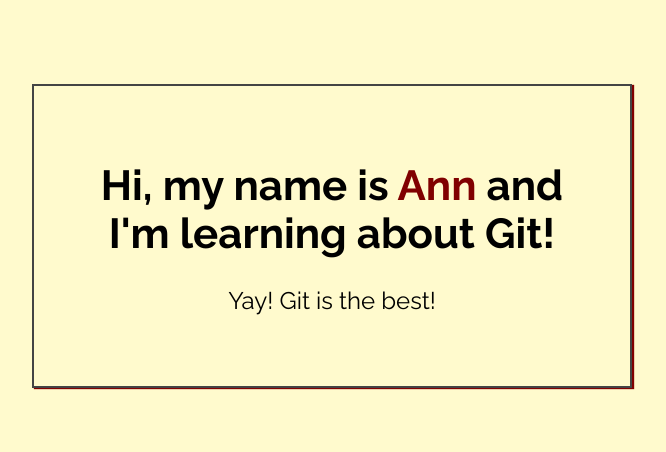
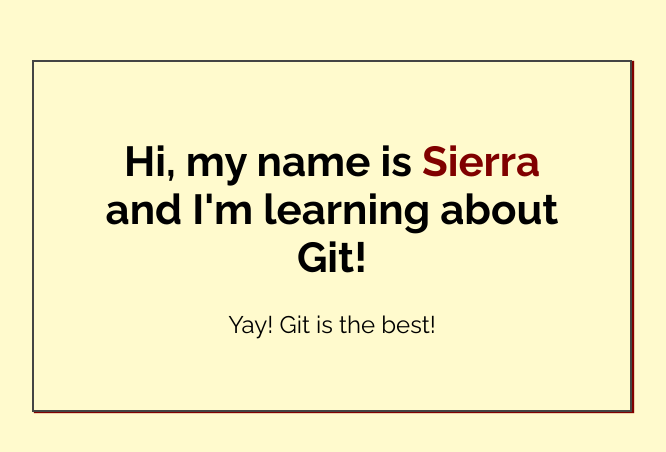
Before and after one commit to Sierra-Quin/Website-skillcrush, a plain HTML site: page index.html in a window 1280 px wide. Shown: the part 164-616 px from the top of the page, without its empty margins (308-974 px from the left). Drawn offline with Linux system fonts and the light colour scheme.

Commit message:
Name change to index.html

```diff
--- a/index.html
+++ b/index.html
@@ -14,7 +14,7 @@
 <body>
 
     <div class="greeting">
-        <h1>Hi, my name is <span class="highlight">Ann</span> and I'm learning about Git! </h1>
+        <h1>Hi, my name is <span class="highlight">Sierra</span> and I'm learning about Git! </h1>
 
         <p>Yay! Git is the best!</p>
     </div>
```
